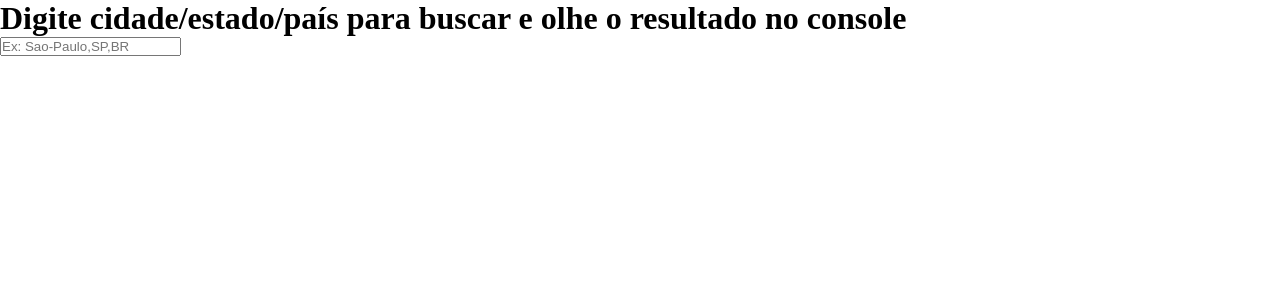
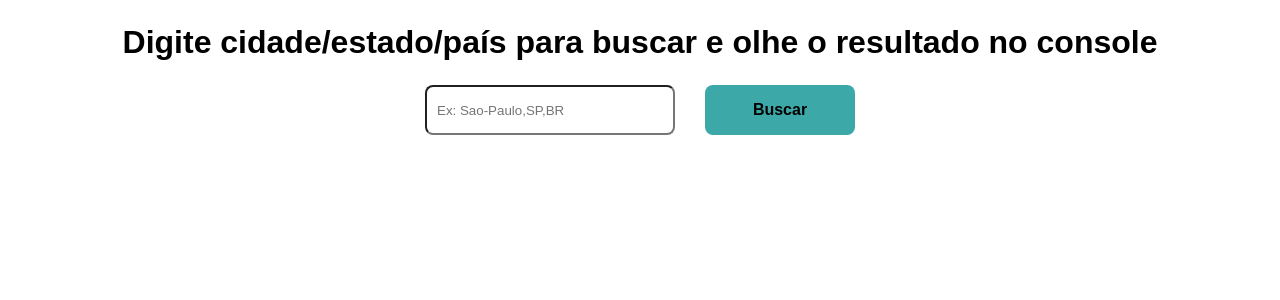
Before and after one commit to yure07/weather-app, a React (Create React App) app: page / in a window 1280 px wide. Shown: the top 300 px of the page. Built offline with nearby package versions, Linux system fonts and the light colour scheme.

Commit message:
update: search city and see results in screen

```diff
--- a/src/App.css
+++ b/src/App.css
@@ -3,3 +3,5 @@
   margin: 0;
   padding: 0;
 }
+
+body{font-family: sans-serif;}
--- a/src/App.tsx
+++ b/src/App.tsx
@@ -1,41 +1,87 @@
 import './App.css';
 import styled from 'styled-components';
-import { useEffect } from 'react';
+import { ChangeEvent, useEffect, useState } from 'react';
 import { getAllGeographic } from './api/geographicService';
 import { getAllForecast } from './api/forecastService';
+import { ArrayForecast } from './components/ArrayForecast';
 
-const InputSearchCity = styled.input``
+const Container = styled.main`
+  display: flex;
+  flex-direction: column;
+`
+
+const PrimaryText = styled.h1`
+  margin: 24px 0;
+  text-align: center;
+`
+
+const ContainerInput = styled.div`
+  display: flex;
+  flex-direction: column;
+`
+
+const ContainerToSearch = styled.div`
+  display: flex;
+  flex-direction: row;
+  justify-content: space-between;
+  width: 430px;
+  margin: 0px auto;
+`
+
+const InputSearchCity = styled.input`
+  width: 250px;
+  height: 50px;
+  padding: 0 10px;
+  border-radius: 8px;
+`
+
+const BtnSearch = styled.button`
+  width: 150px;
+  height: 50px;
+  border: 0;
+  border-radius: 8px;
+  background-color: #3da8a8;
+  font-size: 16px;
+  font-weight: 700;
+  cursor: pointer;
+`
 
 const App:React.FC = () => {
+  const [city, setCity] = useState<string>('')
+  const [allForecasts, setAllForecasts] = useState<Object[]>()
+  const [showForecasts, setShowForecasts] = useState(false)
+
   let latCity:number
   let lonCity:number
-  const forecastFiveDays:Array<Object> = []
 
-  useEffect(() => {
-    const allFetch = async () => {
-      await getAllGeographic()
-        .then(data => {
-          //latCity = data[0].lat
-          //lonCity = data[0].lon
-        })
-      await getAllForecast(latCity, lonCity)
-        .then(list => {
-         list.map((objectForecast:object) => {
-            if(forecastFiveDays?.length >= 0){
-
-              console.log(objectForecast)
-            }
-          })
-        })
+  const handleClick = async () => {
+    setShowForecasts(true)
+    await getAllGeographic(city)
+      .then(data => {
+        latCity = data[0].lat
+        lonCity = data[0].lon
+      })
+    await getAllForecast(latCity, lonCity)
+      .then(list => {
+        setAllForecasts(list)
+      })
   }
-  //allFetch()
-  },[])
 
   return (
-    <>
-      <h1>Digite cidade/estado/país para buscar e olhe o resultado no console</h1>
-      <InputSearchCity placeholder='Ex: Sao-Paulo,SP,BR'/>
-    </>
+    <Container>
+      <PrimaryText>Digite cidade/estado/país para buscar e olhe o resultado no console</PrimaryText>
+      <ContainerInput>
+        <ContainerToSearch>
+          <InputSearchCity
+            placeholder='Ex: Sao-Paulo,SP,BR'
+            onChange={(e: ChangeEvent<HTMLInputElement>) => setCity(e.target.value)}
+            required
+          />
+          <BtnSearch onClick={handleClick}>Buscar</BtnSearch>
+        </ContainerToSearch>
+        {showForecasts && <ArrayForecast value={allForecasts}/>}
+      </ContainerInput>
+    </Container>
   );
 }
 
--- a/src/api/forecastService.ts
+++ b/src/api/forecastService.ts
@@ -5,7 +5,7 @@ const apiKey = 'a0a817507e53ba1b1dd72892648da088'
 export const getAllForecast = async (latCity:number, lonCity: number) => {
   let responseApi:Array<Object> = []
   await axios.get(
-    `http://api.openweathermap.org/data/2.5/forecast?lat=${latCity}&lon=${lonCity}&appid=${apiKey}`
+    `http://api.openweathermap.org/data/2.5/forecast?lat=${latCity}&lon=${lonCity}&appid=${apiKey}&units=metric&lang=pt_br`
     )
     .then((response) => {
       responseApi = response.data.list
--- a/src/api/geographicService.ts
+++ b/src/api/geographicService.ts
@@ -2,7 +2,7 @@ import axios from "axios";
 
 const apiKey = 'a0a817507e53ba1b1dd72892648da088'
 
-export const getAllGeographic = async () => {
-   return await axios.get(`http://api.openweathermap.org/geo/1.0/direct?q=Sao-Paulo,SP,BR&limit=5&appid=${apiKey}`)
+export const getAllGeographic = async (city: string) => {
+   return await axios.get(`http://api.openweathermap.org/geo/1.0/direct?q=${city}&limit=5&appid=${apiKey}`)
       .then((response) => response.data)
 }
--- /dev/null
+++ b/src/components/ArrayForecast/index.tsx
@@ -0,0 +1,82 @@
+import { useState } from "react"
+import styled from "styled-components"
+
+const Container = styled.main`
+  display: flex;
+  flex-direction: column;
+  border: 1px solid blue;
+`
+
+const ContainerData = styled.section`
+  display: flex;
+  flex-direction: row;
+  align-self: flex-start;
+  border: 1px solid red;
+  margin-top: 12px;
+`
+
+interface objectForecastType{
+  value: Object[] | undefined
+}
+
+interface DatesType{
+  temp: number,
+  temp_min: number,
+  temp_max: number,
+  map?: any
+}
+
+interface ForecastDescriptionType{
+  description: string
+}
+
+export const ArrayForecast = ({value}: objectForecastType) => {
+  const daysWeek = ['Segunda-feira', 'Terça-feira',
+    'Quarta-feira', 'Quinta-feira', 'Sexta-feira', 'Sábado', 'Domingo']
+  const controlDaysWeek:Array<string> = []
+  const fiveDaysAll:Array<string | DatesType> = []
+
+  value?.map((obj: Object) => {
+    const arrayObjs = Object.entries(obj)
+    arrayObjs.map(([key, value]) => {
+      if(key === 'main') fiveDaysAll.push(value)
+      if(key === 'dt_txt') fiveDaysAll.push(value)
+      if(key === 'weather') fiveDaysAll.push(value)
+    })
+  })
+
+  return(
+    <Container>
+      {fiveDaysAll.map((value:string | DatesType, index: number, array:(string | DatesType)[]) => {
+        if(typeof value === 'object') {
+          return (
+            <ContainerData key={index}>
+            {value.temp ?
+              <p>
+                min: {value.temp_min && value.temp_min.toFixed()}° /
+                max: {value.temp_max && value.temp_max.toFixed()}°
+              </p>
+            : value.map((item: ForecastDescriptionType) => (
+              <p key={index}> {item.description} </p>
+              ))}
+            </ContainerData>
+          )
+        }
+        else {
+          const justDate:string = value.split(" ")[0]
+          const newDate = new Date(justDate)
+          const indexDayWeek = newDate.getDay()
+          const dayToday:string = daysWeek[indexDayWeek]
+          /*if(!controlDaysWeek.includes(dayToday)){
+            controlDaysWeek.push(dayToday)
+            return(
+              <p key={index}> {dayToday} </p>
+            )
+          }*/
+          return <p key={index}> {dayToday} </p>
+
+        }
+      })}
+    </Container>
+  )
+}
```
